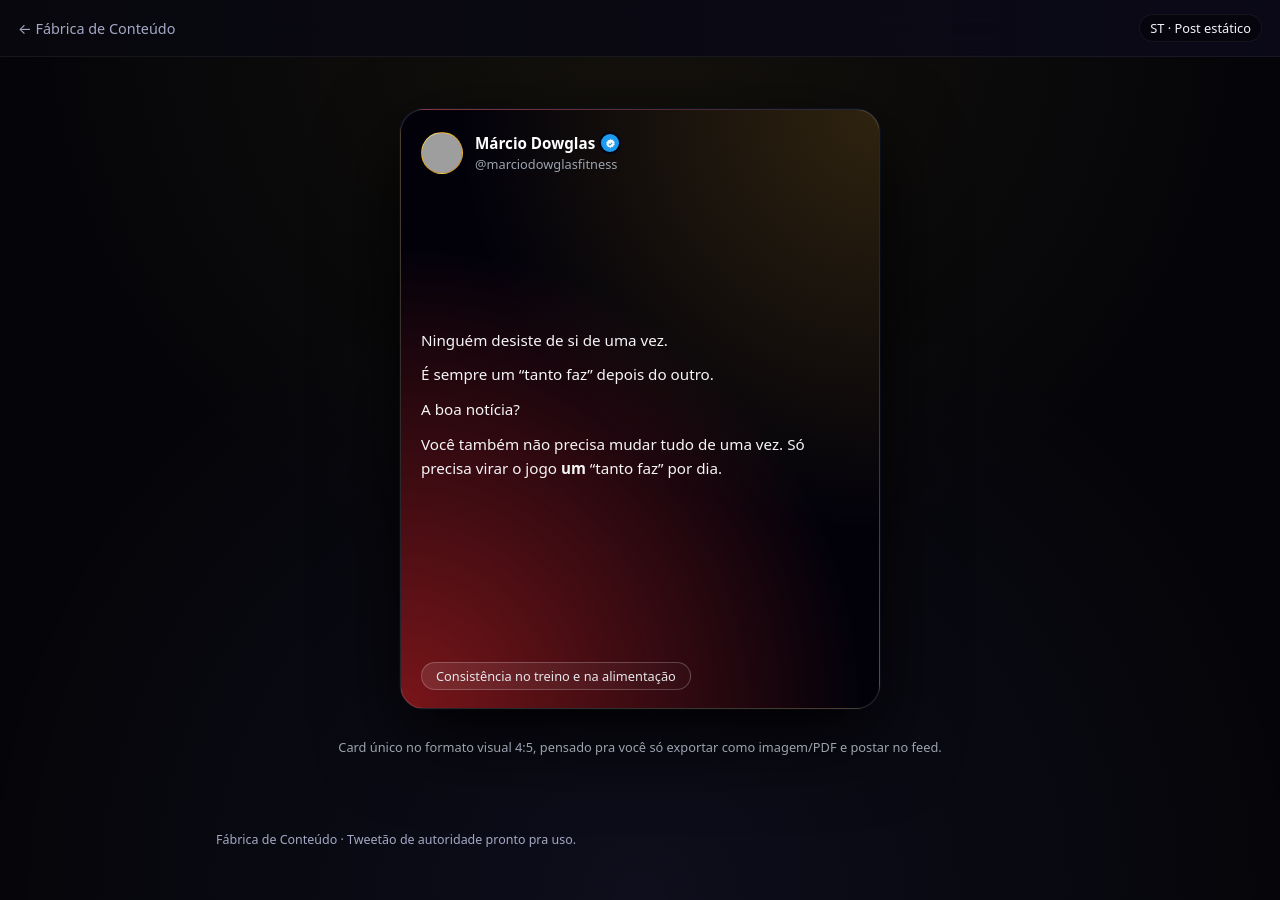
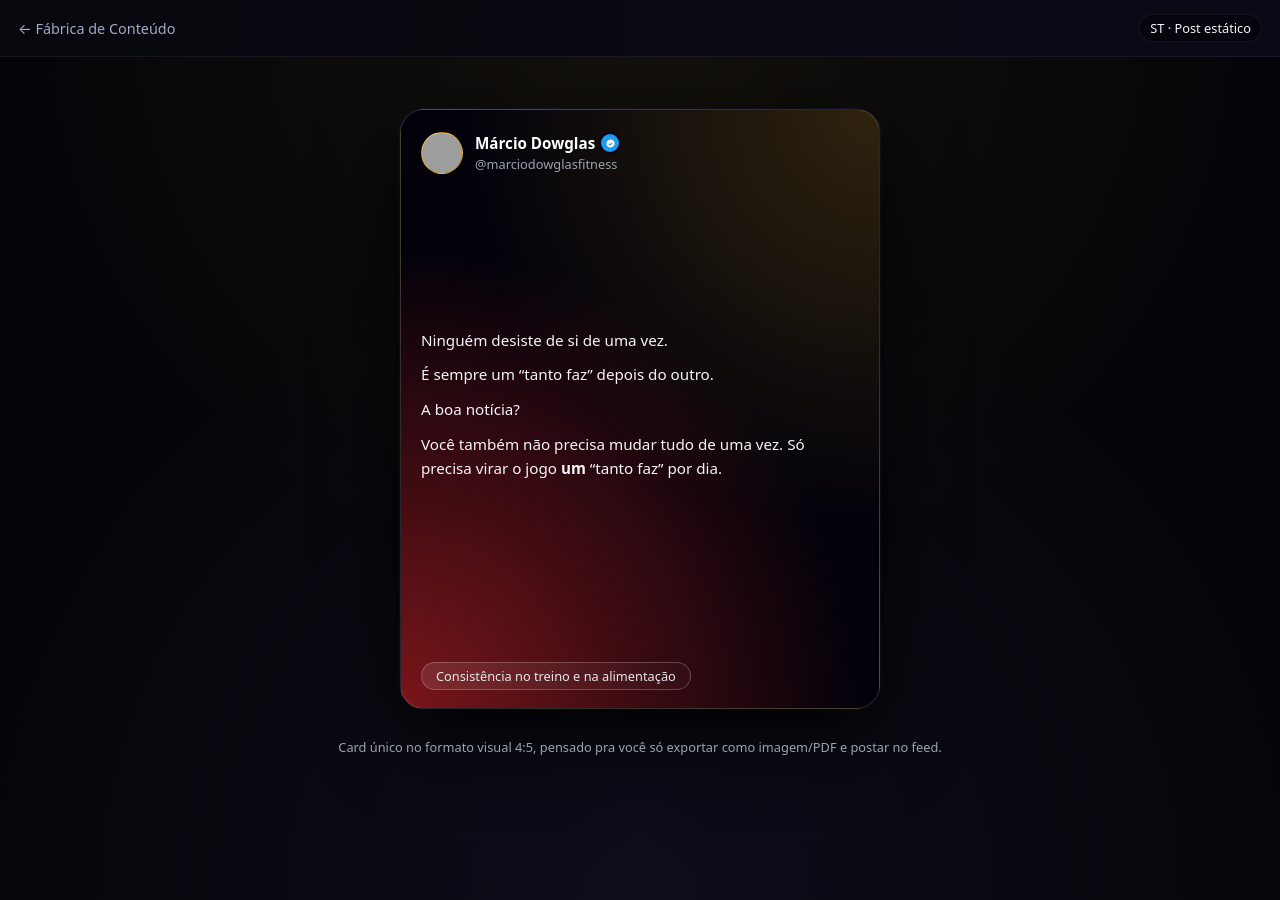
Before and after one commit to mbritodowglas-collab/fabrica-conteudo, a Jekyll site: the page built from content/static/post-teste.md, in a window 1280 px wide. Built offline with Jekyll 4.4.1, drawn with Linux system fonts in a browser that asks for light colours; grey boxes are pictures that could not be loaded.

Commit message:
Atualizar o static.html

```diff
--- a/_layouts/static.html
+++ b/_layouts/static.html
@@ -78,9 +78,6 @@
     </section>
   </main>
 
-  <footer class="fc-footer">
-    <p>Fábrica de Conteúdo · Tweetão de autoridade pronto pra uso.</p>
-  </footer>
 
 </body>
 </html>
```
